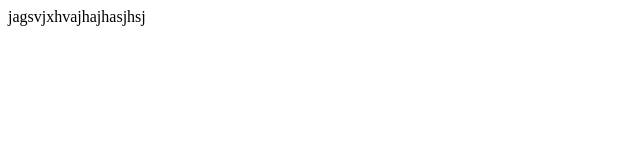
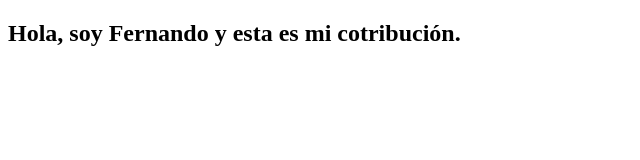
Before and after one commit to AleDeAlvino/Prueba2, a plain HTML site: page index.html in a window 1280 px wide. Shown: the whole page, without its empty margins (0-640 px from the left). Drawn offline with Linux system fonts and the light colour scheme.

Commit message:
Mi primer contribución

```diff
--- a/index.html
+++ b/index.html
@@ -7,6 +7,6 @@
     <title>Document</title>
 </head>
 <body>
-    jagsvjxhvajhajhasjhsj
+    <h2>Hola, soy Fernando y esta es mi cotribución.</h2>
 </body>
 </html>
```
